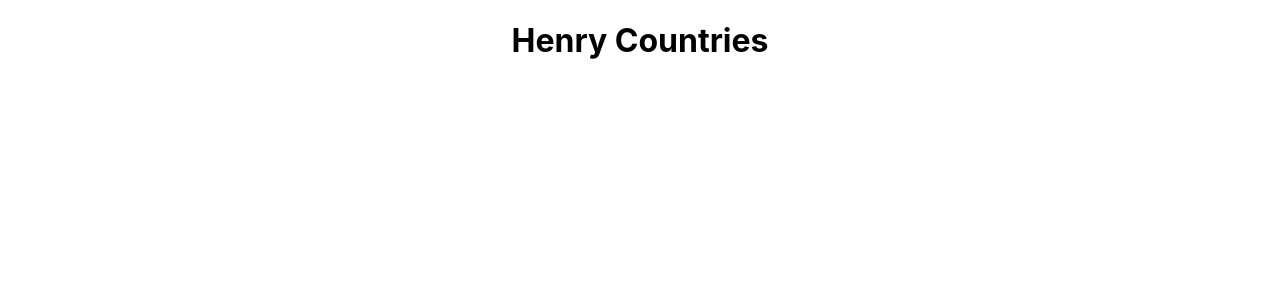
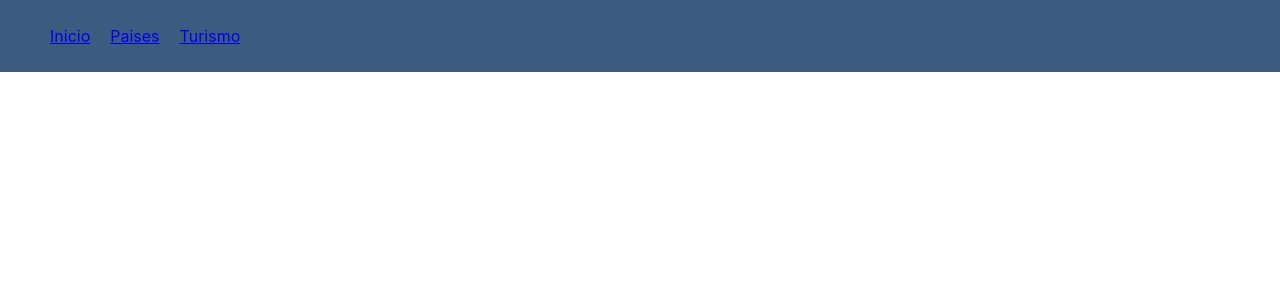
Before and after one commit to LautaroD/PI-Countries, a React (Create React App) app in the folder client/: page / in a window 1280 px wide. Shown: the top 300 px of the page. Built offline with nearby package versions, Linux system fonts and the light colour scheme.

Commit message:
Initial Front-End

```diff
--- a/client/package.json
+++ b/client/package.json
@@ -8,7 +8,12 @@
     "@testing-library/user-event": "^12.2.2",
     "react": "^17.0.1",
     "react-dom": "^17.0.1",
+    "react-redux": "^8.0.2",
+    "react-router-dom": "^5.3.0",
     "react-scripts": "4.0.0",
+    "redux": "^4.2.0",
+    "redux-devtools-extension": "^2.13.9",
+    "redux-thunk": "^2.4.1",
     "web-vitals": "^0.2.4"
   },
   "scripts": {
--- a/client/src/App.css
+++ b/client/src/App.css
@@ -1,38 +1,3 @@
 .App {
   text-align: center;
 }
-
-.App-logo {
-  height: 40vmin;
-  pointer-events: none;
-}
-
-@media (prefers-reduced-motion: no-preference) {
-  .App-logo {
-    animation: App-logo-spin infinite 20s linear;
-  }
-}
-
-.App-header {
-  background-color: #282c34;
-  min-height: 100vh;
-  display: flex;
-  flex-direction: column;
-  align-items: center;
-  justify-content: center;
-  font-size: calc(10px + 2vmin);
-  color: white;
-}
-
-.App-link {
-  color: #61dafb;
-}
-
-@keyframes App-logo-spin {
-  from {
-    transform: rotate(0deg);
-  }
-  to {
-    transform: rotate(360deg);
-  }
-}
--- a/client/src/App.js
+++ b/client/src/App.js
@@ -1,10 +1,25 @@
 import './App.css';
+import { Route } from "react-router-dom";
+import Nav from './components/navbar/Nav';
 
 function App() {
   return (
-    <div className="App">
-      <h1>Henry Countries</h1>
-    </div>
+    <>
+      <Route path='/'>
+        <div className="App">
+          <Nav />
+        </div>
+      </Route>
+      <Route exact path='/home'>
+        <div className="App"><h1>Henry Countries</h1></div>
+      </Route>
+      <Route path='/countries'>
+        <div className="App"><h1>Countries</h1></div>
+      </Route>
+      <Route path='/activity'>
+        <div className="App"><h1>Actividades turisticas</h1></div>
+      </Route>
+    </>
   );
 }
 
--- /dev/null
+++ b/client/src/components/navbar/Nav.jsx
@@ -0,0 +1,17 @@
+// import React, { useEffect, useState } from 'react';
+import React from 'react';
+import { NavLink } from 'react-router-dom';
+import style from './Nav.module.css';
+
+export default function Nav() {
+    return (
+        <div className={style.navbar}>
+            <ul>
+                <li><NavLink to="/home" activeClassName={style.active}>Inicio</NavLink></li>
+                <li><NavLink to="/countries" activeClassName={style.active}>Paises</NavLink></li>
+                <li><NavLink to="/activity" activeClassName={style.active}>Turismo</NavLink></li>
+
+            </ul>
+        </div>
+    )
+}
--- /dev/null
+++ b/client/src/components/navbar/Nav.module.css
@@ -0,0 +1,20 @@
+.navbar {
+    background-color: #3d5a80;
+    display: flex;
+
+}
+
+ul {
+    display: flex;
+    text-decoration: none;
+}
+
+li {
+    list-style: none;
+    color: white;
+    padding: 10px;
+}
+
+.active {
+    font-size: 45px;
+}
--- a/client/src/index.js
+++ b/client/src/index.js
@@ -3,10 +3,17 @@ import ReactDOM from 'react-dom';
 import './index.css';
 import App from './App';
 import reportWebVitals from './reportWebVitals';
+import { Provider } from 'react-redux';
+import { BrowserRouter as Router } from 'react-router-dom';
+import { store } from './redux/store/index.js'
 
 ReactDOM.render(
   <React.StrictMode>
-    <App />
+    <Provider store={store}>
+      <Router>
+        <App />
+      </Router>
+    </Provider>
   </React.StrictMode>,
   document.getElementById('root')
 );
--- /dev/null
+++ b/client/src/redux/store/index.js
@@ -0,0 +1,14 @@
+import { createStore, combineReducers, applyMiddleware } from 'redux';
+import { composeWithDevTools } from 'redux-devtools-extension';
+import thunk from 'redux-thunk';
+
+const reducer = combineReducers({
+    // Aquí irian mis diferentes reducers que haya importado...
+})
+
+export const store = createStore(
+    reducer,
+    composeWithDevTools(
+        applyMiddleware(thunk)
+    )
+)
```
Also changed, not shown: client/src/redux/actions/index.js (added), client/src/redux/reducer/index.js (added).
